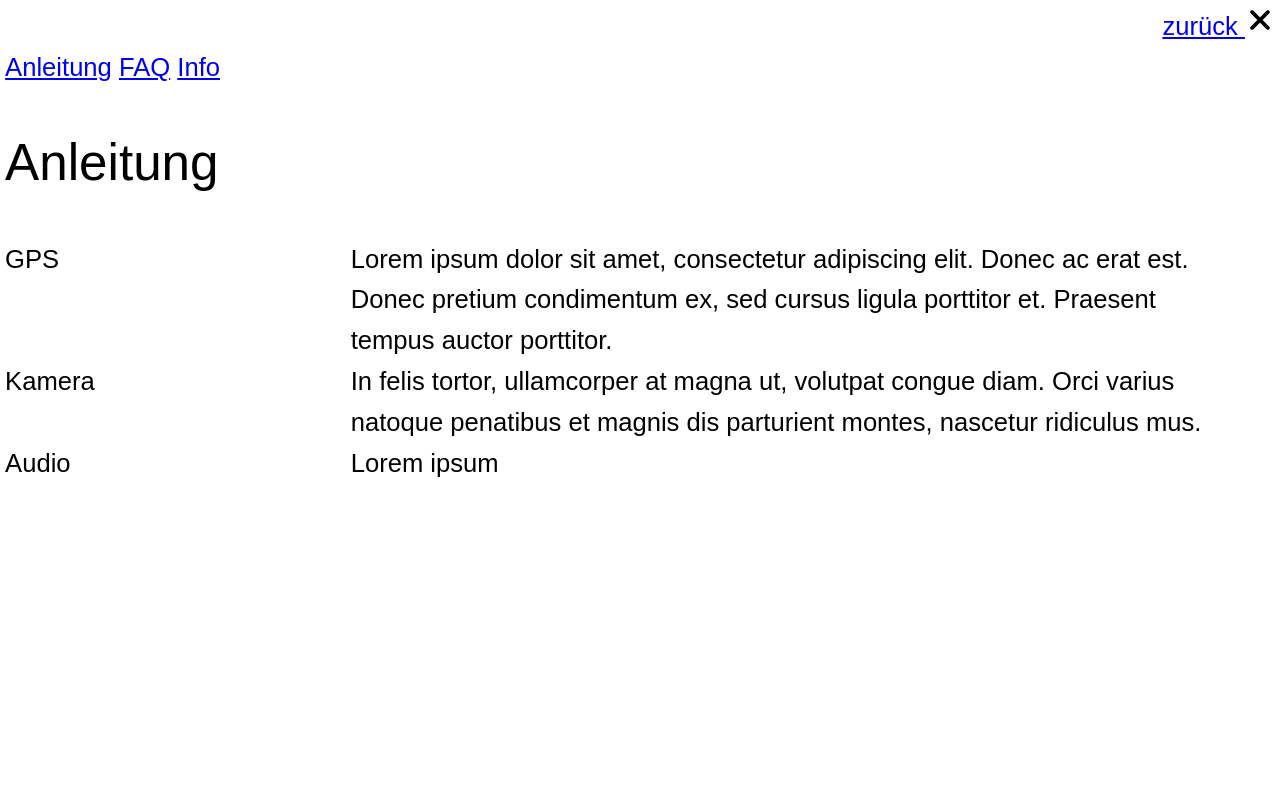
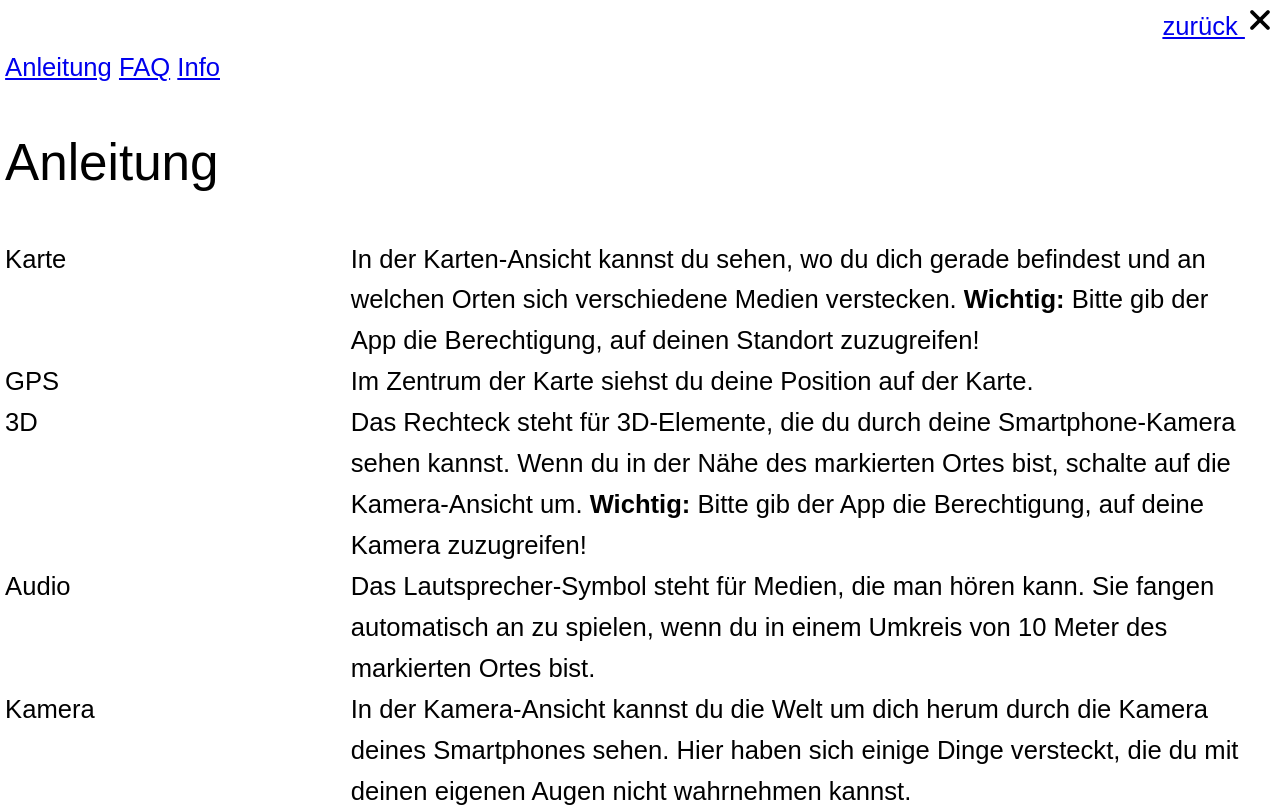
Before and after one commit to lislis/ostpark-walk, a SvelteKit app: page /anleitung in a window 1280 px wide. Built offline with nearby package versions, Linux system fonts and the light colour scheme.

Commit message:
Update +page.svelte
added texts from figma

```diff
--- a/src/routes/(meta)/anleitung/+page.svelte
+++ b/src/routes/(meta)/anleitung/+page.svelte
@@ -1,18 +1,45 @@
 <h1 class="a11y-hidden">Anleitung</h1>
 
 <div class="gridlike">
+    <h2>Karte</h2>
+    <div>
+        <p>
+        In der Karten-Ansicht kannst du sehen, wo du dich gerade befindest und an welchen Orten sich verschiedene Medien verstecken.
+        <strong>Wichtig:</strong> Bitte gib der App die Berechtigung, auf deinen Standort zuzugreifen!
+        </p>
+    </div>
+
     <h2>GPS</h2>
     <div>
-        <p>Lorem ipsum dolor sit amet, consectetur adipiscing elit. Donec ac erat est. Donec pretium condimentum ex, sed cursus ligula porttitor et. Praesent tempus auctor porttitor. </p>
+        <p>
+        Im Zentrum der Karte siehst du deine Position auf der Karte.
+        </p>
     </div>
 
-    <h2>Kamera</h2>
+    <h2>3D</h2>
     <div>
-        <p>In felis tortor, ullamcorper at magna ut, volutpat congue diam. Orci varius natoque penatibus et magnis dis parturient montes, nascetur ridiculus mus.</p>
+        <p>
+        Das Rechteck steht für 3D-Elemente, die du durch deine Smartphone-Kamera sehen kannst.
+        Wenn du in der Nähe des markierten Ortes bist, schalte auf die Kamera-Ansicht um.
+        <strong>Wichtig: </strong> Bitte gib der App die Berechtigung, auf deine Kamera zuzugreifen!
+        </p>
     </div>
 
     <h2>Audio</h2>
     <div>
-        <p>Lorem ipsum</p>
+        <p>
+        Das Lautsprecher-Symbol steht für Medien, die man hören kann.
+        Sie fangen automatisch an zu spielen, wenn du in einem Umkreis von 10 Meter des markierten Ortes bist.
+        </p>
     </div>
+
+
+    <h2>Kamera</h2>
+    <div>
+        <p>
+        In der Kamera-Ansicht kannst du die Welt um dich herum durch die Kamera deines Smartphones sehen.
+        Hier haben sich einige Dinge versteckt, die du mit deinen eigenen Augen nicht wahrnehmen kannst.
+        </p>
+    </div>
+
 </div>
```
